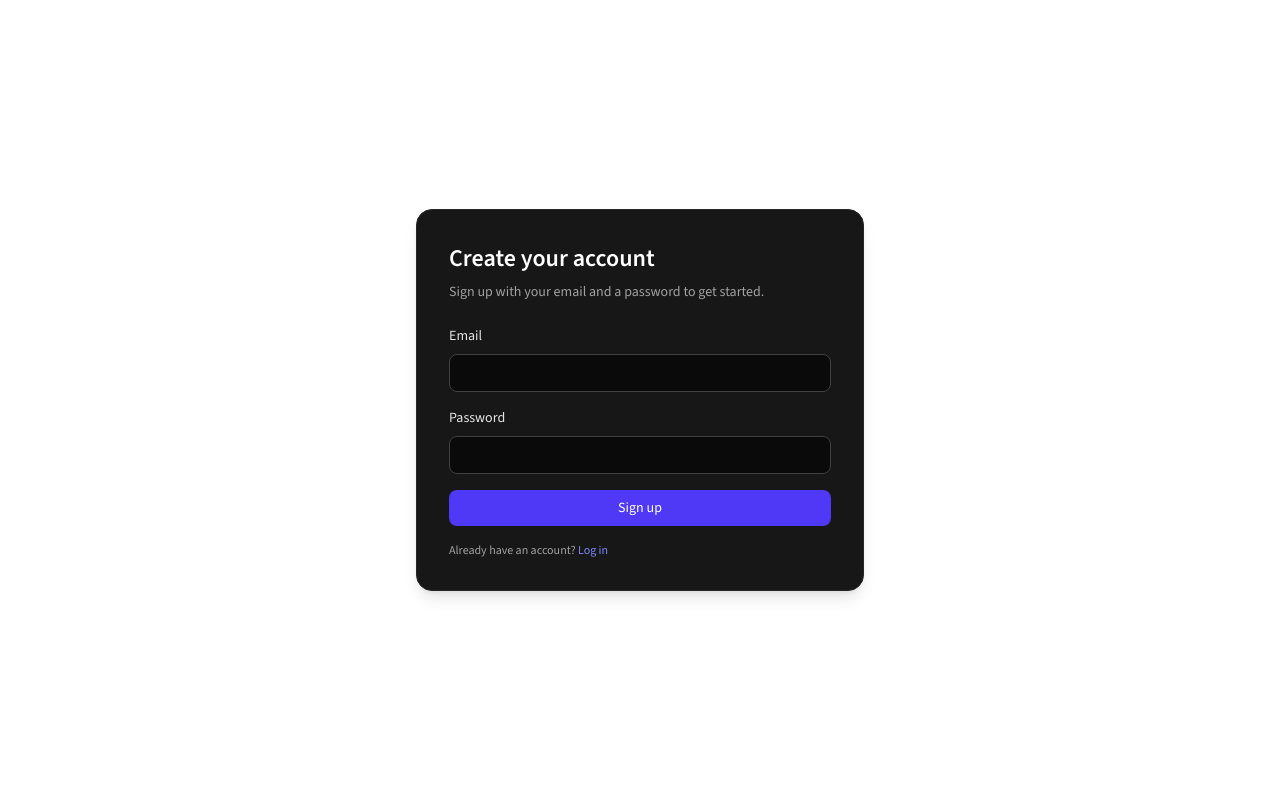
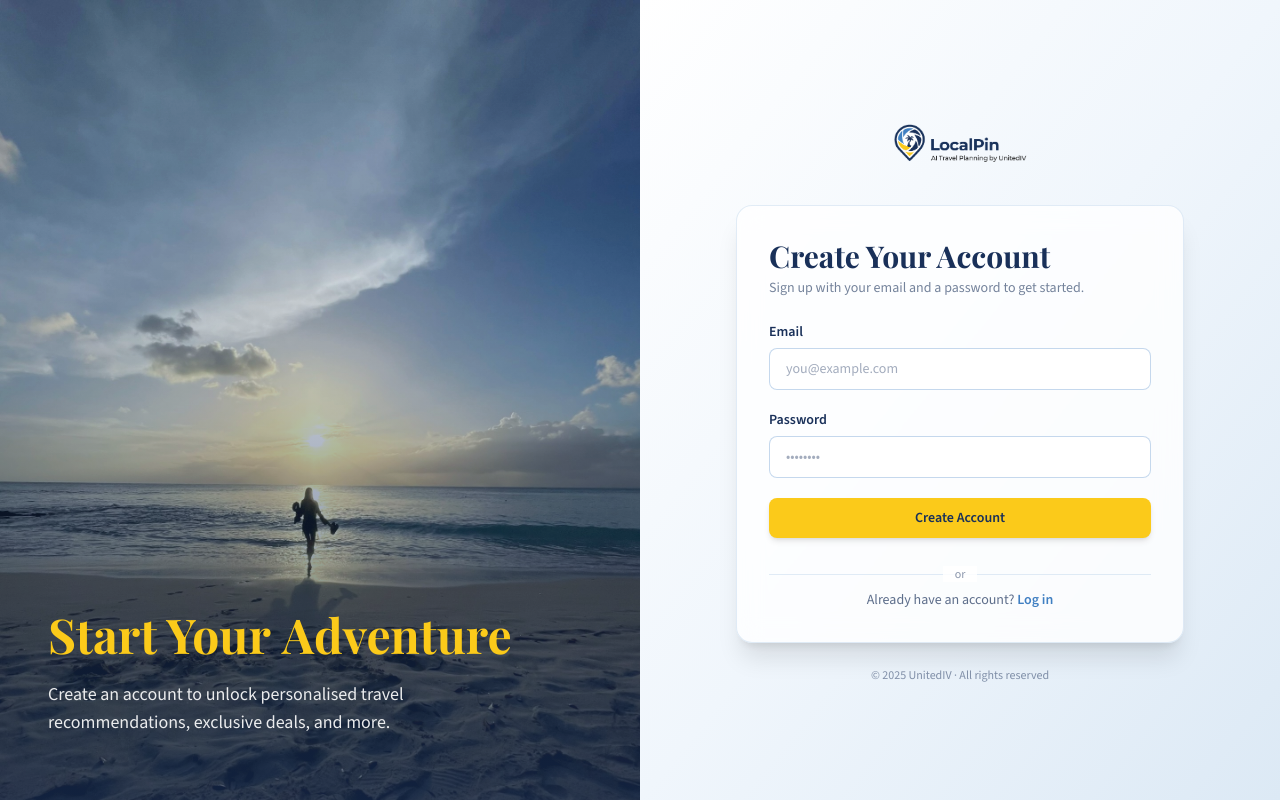
Before and after one commit to uivdevelopers246/uiv-travel-website, a Next.js app: page /auth/signup in a window 1280 px wide. Built offline with nearby package versions, Linux system fonts and the light colour scheme; no server answers.

Commit message:
Designed login and sign-up pages

```diff
--- a/src/app/auth/login/LoginForm.tsx
+++ b/src/app/auth/login/LoginForm.tsx
@@ -84,9 +84,9 @@ export function LoginForm() {
 
 
   return (
-    <form onSubmit={handleSubmit} className="space-y-4">
-      <div className="space-y-2">
-        <label className="block text-sm font-medium text-neutral-200" htmlFor="email">
+    <form onSubmit={handleSubmit} className="space-y-5" style={{ fontFamily: 'var(--font-source-sans)' }}>
+      <div className="space-y-1.5">
+        <label className="block text-sm font-semibold text-[#193059]" htmlFor="email">
           Email
         </label>
         <input
@@ -95,13 +95,14 @@ export function LoginForm() {
           autoComplete="email"
           value={state.email}
           onChange={e => setState(prev => ({ ...prev, email: e.target.value }))}
-          className="w-full rounded-lg border border-neutral-700 bg-neutral-950 px-3 py-2 text-sm text-white focus:outline-none focus:ring-2 focus:ring-indigo-500"
+          className="w-full rounded-lg border border-[#407FC2]/30 bg-white px-4 py-2.5 text-sm text-[#193059] placeholder:text-[#193059]/40 focus:outline-none focus:ring-2 focus:ring-[#407FC2]/50 focus:border-[#407FC2] transition-colors"
+          placeholder="you@example.com"
           required
         />
       </div>
 
-      <div className="space-y-2">
-        <label className="block text-sm font-medium text-neutral-200" htmlFor="password">
+      <div className="space-y-1.5">
+        <label className="block text-sm font-semibold text-[#193059]" htmlFor="password">
           Password
         </label>
         <input
@@ -110,19 +111,20 @@ export function LoginForm() {
           autoComplete="current-password"
           value={state.password}
           onChange={e => setState(prev => ({ ...prev, password: e.target.value }))}
-          className="w-full rounded-lg border border-neutral-700 bg-neutral-950 px-3 py-2 text-sm text-white focus:outline-none focus:ring-2 focus:ring-indigo-500"
+          className="w-full rounded-lg border border-[#407FC2]/30 bg-white px-4 py-2.5 text-sm text-[#193059] placeholder:text-[#193059]/40 focus:outline-none focus:ring-2 focus:ring-[#407FC2]/50 focus:border-[#407FC2] transition-colors"
+          placeholder="••••••••"
           required
         />
       </div>
 
       {state.error && (
-        <p className="text-sm text-red-400">
+        <p className="text-sm text-red-600">
           {state.error}
         </p>
       )}
 
       {state.message && (
-        <p className="text-sm text-emerald-400">
+        <p className="text-sm text-emerald-600">
           {state.message}
         </p>
       )}
@@ -130,15 +132,23 @@ export function LoginForm() {
       <button
         type="submit"
         disabled={state.loading}
-        className="w-full rounded-lg bg-indigo-600 px-4 py-2 text-sm font-medium text-white hover:bg-indigo-500 disabled:opacity-60 disabled:cursor-not-allowed"
+        className="w-full rounded-lg bg-[#FBCA1A] px-4 py-2.5 text-sm font-bold text-[#193059] shadow-md hover:bg-[#f5c000] hover:shadow-lg active:scale-[0.98] disabled:opacity-60 disabled:cursor-not-allowed transition-all duration-200"
       >
-        {state.loading ? 'Signing in…' : 'Log in'}
+        {state.loading ? 'Signing in…' : 'Log In'}
       </button>
 
+      <div className="relative my-2">
+        <div className="absolute inset-0 flex items-center">
+          <div className="w-full border-t border-[#407FC2]/15" />
+        </div>
+        <div className="relative flex justify-center text-xs">
+          <span className="bg-white/80 px-3 text-[#193059]/50">or</span>
+        </div>
+      </div>
 
-      <p className="text-xs text-neutral-400">
+      <p className="text-sm text-center text-[#193059]/70">
         Don&apos;t have an account?{' '}
-        <a href="/auth/signup" className="text-indigo-400 hover:underline">
+        <a href="/auth/signup" className="font-semibold text-[#407FC2] hover:text-[#193059] hover:underline transition-colors">
           Sign up
         </a>
       </p>
--- a/src/app/auth/login/page.tsx
+++ b/src/app/auth/login/page.tsx
@@ -1,4 +1,5 @@
 import { Suspense } from 'react'
+import Link from 'next/link'
 import { LoginForm } from './LoginForm'
 
 export default async function LoginPage({
@@ -8,20 +9,64 @@ export default async function LoginPage({
 }) {
   const resolvedSearchParams = await searchParams
   return (
-    <div className="min-h-screen flex items-center justify-center">
-      <div className="w-full max-w-md rounded-2xl border border-neutral-800 bg-neutral-900 p-8 shadow-lg">
-        <h1 className="text-2xl font-semibold mb-2 text-white">Welcome back</h1>
-        <p className="text-sm text-neutral-400 mb-6">
-          Log in with your email and password.
+    <div className="min-h-screen flex">
+      {/* Left Panel – decorative beach image (hidden on mobile) */}
+      <div className="hidden lg:block lg:w-1/2 relative">
+        <img
+          src="/images/hero/BeachSunset.jpg"
+          alt="Barbados beach sunset"
+          className="absolute inset-0 w-full h-full object-cover object-top brightness-105 contrast-110"
+        />
+        <div className="absolute inset-0 bg-gradient-to-t from-[#193059]/70 via-[#193059]/30 to-transparent" />
+        <div className="relative z-10 flex flex-col justify-end h-full p-12 pb-16">
+          <h2
+            className="text-5xl font-bold text-[#FBCA1A] leading-tight mb-4"
+            style={{ fontFamily: 'var(--font-playfair)' }}
+          >
+            Welcome&nbsp;Back
+          </h2>
+          <p className="text-white/90 text-lg max-w-md" style={{ fontFamily: 'var(--font-source-sans)' }}>
+            Pick up where you left off and continue planning your perfect Barbados getaway.
           </p>
+        </div>
+      </div>
+
+      {/* Right Panel – form */}
+      <div className="flex flex-1 flex-col items-center justify-center bg-gradient-to-br from-white via-[#f0f6fc] to-[#dce9f5] px-6 py-12 lg:w-1/2">
+        {/* Logo */}
+        <Link href="/" className="mb-8">
+          <img
+            src="/images/logos/LocalPinLongLogoCutOut.png"
+            alt="LocalPin Logo"
+            className="h-14 w-auto"
+          />
+        </Link>
+
+        <div className="w-full max-w-md rounded-2xl bg-white/80 backdrop-blur-md border border-[#407FC2]/15 p-8 shadow-xl">
+          <h1
+            className="text-3xl font-bold text-[#193059] mb-1"
+            style={{ fontFamily: 'var(--font-playfair)' }}
+          >
+            Sign In
+          </h1>
+          <p className="text-sm text-[#193059]/60 mb-6" style={{ fontFamily: 'var(--font-source-sans)' }}>
+            Log in with your email and password to continue.
+          </p>
+
           {resolvedSearchParams?.error === 'invalid_confirmation_link' && (
-          <div className="mb-4 p-3 bg-red-500/10 border border-red-500/50 rounded text-red-400 text-sm">
+            <div className="mb-4 p-3 bg-red-50 border border-red-300 rounded-lg text-red-600 text-sm">
               Invalid or expired confirmation link. Please try signing up again.
             </div>
           )}
-        <Suspense fallback={<div className="text-white">Loading...</div>}>
+
+          <Suspense fallback={<div className="text-[#193059]">Loading…</div>}>
             <LoginForm />
           </Suspense>
+        </div>
+
+        <p className="mt-6 text-xs text-[#193059]/50" style={{ fontFamily: 'var(--font-source-sans)' }}>
+          &copy; {new Date().getFullYear()} UnitedIV &middot; All rights reserved
+        </p>
       </div>
     </div>
   )
--- a/src/app/auth/signup/SignupForm.tsx
+++ b/src/app/auth/signup/SignupForm.tsx
@@ -88,9 +88,9 @@ export function SignupForm() {
   }
 
   return (
-    <form onSubmit={handleSubmit} className="space-y-4">
-      <div className="space-y-2">
-        <label className="block text-sm font-medium text-neutral-200" htmlFor="email">
+    <form onSubmit={handleSubmit} className="space-y-5" style={{ fontFamily: 'var(--font-source-sans)' }}>
+      <div className="space-y-1.5">
+        <label className="block text-sm font-semibold text-[#193059]" htmlFor="email">
           Email
         </label>
         <input
@@ -99,13 +99,14 @@ export function SignupForm() {
           autoComplete="email"
           value={state.email}
           onChange={e => setState(prev => ({ ...prev, email: e.target.value }))}
-          className="w-full rounded-lg border border-neutral-700 bg-neutral-950 px-3 py-2 text-sm text-white focus:outline-none focus:ring-2 focus:ring-indigo-500"
+          className="w-full rounded-lg border border-[#407FC2]/30 bg-white px-4 py-2.5 text-sm text-[#193059] placeholder:text-[#193059]/40 focus:outline-none focus:ring-2 focus:ring-[#407FC2]/50 focus:border-[#407FC2] transition-colors"
+          placeholder="you@example.com"
           required
         />
       </div>
 
-      <div className="space-y-2">
-        <label className="block text-sm font-medium text-neutral-200" htmlFor="password">
+      <div className="space-y-1.5">
+        <label className="block text-sm font-semibold text-[#193059]" htmlFor="password">
           Password
         </label>
         <input
@@ -114,19 +115,20 @@ export function SignupForm() {
           autoComplete="new-password"
           value={state.password}
           onChange={e => setState(prev => ({ ...prev, password: e.target.value }))}
-          className="w-full rounded-lg border border-neutral-700 bg-neutral-950 px-3 py-2 text-sm text-white focus:outline-none focus:ring-2 focus:ring-indigo-500"
+          className="w-full rounded-lg border border-[#407FC2]/30 bg-white px-4 py-2.5 text-sm text-[#193059] placeholder:text-[#193059]/40 focus:outline-none focus:ring-2 focus:ring-[#407FC2]/50 focus:border-[#407FC2] transition-colors"
+          placeholder="••••••••"
           required
         />
       </div>
 
       {state.error && (
-        <p className="text-sm text-red-400">
+        <p className="text-sm text-red-600">
           {state.error}
         </p>
       )}
 
       {state.message && (
-        <p className="text-sm text-emerald-400">
+        <p className="text-sm text-emerald-600">
           {state.message}
         </p>
       )}
@@ -134,14 +136,23 @@ export function SignupForm() {
       <button
         type="submit"
         disabled={state.loading}
-        className="w-full rounded-lg bg-indigo-600 px-4 py-2 text-sm font-medium text-white hover:bg-indigo-500 disabled:opacity-60 disabled:cursor-not-allowed"
+        className="w-full rounded-lg bg-[#FBCA1A] px-4 py-2.5 text-sm font-bold text-[#193059] shadow-md hover:bg-[#f5c000] hover:shadow-lg active:scale-[0.98] disabled:opacity-60 disabled:cursor-not-allowed transition-all duration-200"
       >
-        {state.loading ? 'Creating account…' : 'Sign up'}
+        {state.loading ? 'Creating account…' : 'Create Account'}
       </button>
 
-      <p className="text-xs text-neutral-400">
+      <div className="relative my-2">
+        <div className="absolute inset-0 flex items-center">
+          <div className="w-full border-t border-[#407FC2]/15" />
+        </div>
+        <div className="relative flex justify-center text-xs">
+          <span className="bg-white/80 px-3 text-[#193059]/50">or</span>
+        </div>
+      </div>
+
+      <p className="text-sm text-center text-[#193059]/70">
         Already have an account?{' '}
-        <a href="/auth/login" className="text-indigo-400 hover:underline">
+        <a href="/auth/login" className="font-semibold text-[#407FC2] hover:text-[#193059] hover:underline transition-colors">
           Log in
         </a>
       </p>
--- a/src/app/auth/signup/page.tsx
+++ b/src/app/auth/signup/page.tsx
@@ -1,14 +1,57 @@
+import Link from 'next/link'
 import { SignupForm } from './SignupForm'
 
 export default function SignupPage() {
   return (
-    <div className="min-h-screen flex items-center justify-center">
-      <div className="w-full max-w-md rounded-2xl border border-neutral-800 bg-neutral-900 p-8 shadow-lg">
-        <h1 className="text-2xl font-semibold mb-2 text-white">Create your account</h1>
-        <p className="text-sm text-neutral-400 mb-6">
-          Sign up with your email and a password to get started.
+    <div className="min-h-screen flex">
+      {/* Left Panel – decorative beach image (hidden on mobile) */}
+      <div className="hidden lg:block lg:w-1/2 relative">
+        <img
+          src="/images/hero/BeachSunset.jpg"
+          alt="Barbados beach sunset"
+          className="absolute inset-0 w-full h-full object-cover object-top brightness-105 contrast-110"
+        />
+        <div className="absolute inset-0 bg-gradient-to-t from-[#193059]/70 via-[#193059]/30 to-transparent" />
+        <div className="relative z-10 flex flex-col justify-end h-full p-12 pb-16">
+          <h2
+            className="text-5xl font-bold text-[#FBCA1A] leading-tight mb-4"
+            style={{ fontFamily: 'var(--font-playfair)' }}
+          >
+            Start Your&nbsp;Adventure
+          </h2>
+          <p className="text-white/90 text-lg max-w-md" style={{ fontFamily: 'var(--font-source-sans)' }}>
+            Create an account to unlock personalised travel recommendations, exclusive deals, and more.
+          </p>
+        </div>
+      </div>
+
+      {/* Right Panel – form */}
+      <div className="flex flex-1 flex-col items-center justify-center bg-gradient-to-br from-white via-[#f0f6fc] to-[#dce9f5] px-6 py-12 lg:w-1/2">
+        {/* Logo */}
+        <Link href="/" className="mb-8">
+          <img
+            src="/images/logos/LocalPinLongLogoCutOut.png"
+            alt="LocalPin Logo"
+            className="h-14 w-auto"
+          />
+        </Link>
+
+        <div className="w-full max-w-md rounded-2xl bg-white/80 backdrop-blur-md border border-[#407FC2]/15 p-8 shadow-xl">
+          <h1
+            className="text-3xl font-bold text-[#193059] mb-1"
+            style={{ fontFamily: 'var(--font-playfair)' }}
+          >
+            Create Your Account
+          </h1>
+          <p className="text-sm text-[#193059]/60 mb-6" style={{ fontFamily: 'var(--font-source-sans)' }}>
+            Sign up with your email and a password to get started.
+          </p>
+          <SignupForm />
+        </div>
+
+        <p className="mt-6 text-xs text-[#193059]/50" style={{ fontFamily: 'var(--font-source-sans)' }}>
+          &copy; {new Date().getFullYear()} UnitedIV &middot; All rights reserved
         </p>
-        <SignupForm />
       </div>
     </div>
   )
```
Lines whose indentation alone changed are shown as unchanged.
